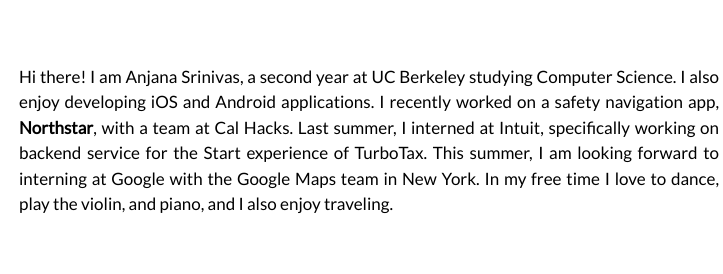
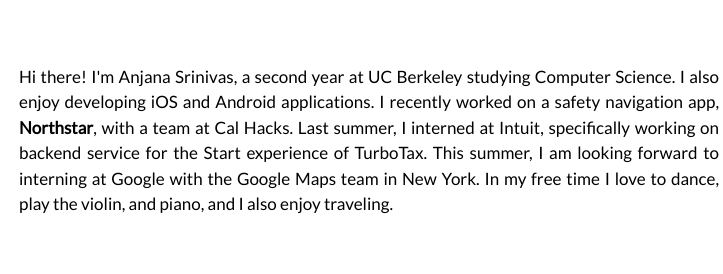
Before and after one commit to anjanasrinivas/anjanasrinivas.github.io, a plain HTML site: page index.html in a window 1280 px wide. Shown: the part 829-1103 px from the top of the page, 409-1132 px from the left. Drawn offline with nearby package versions, Linux system fonts and the light colour scheme; a web font is replaced by a local one.

Commit message:
html changes

```diff
--- a/index.html
+++ b/index.html
@@ -65,7 +65,7 @@
 						<img src = "assets/img/pro_pic.jpg" id = "pro-pic">
 					</div>
 					<div class = "about-right">
-						<p>Hi there! I am Anjana Srinivas, a second year at UC Berkeley studying Computer
+						<p>Hi there! I'm Anjana Srinivas, a second year at UC Berkeley studying Computer
 							Science. I also enjoy developing iOS and Android applications. I recently worked on
 							a safety navigation app,
 							<a href = "https://devpost.com/software/northstar-pytk8i" id = "northstar">Northstar</a>,
```
